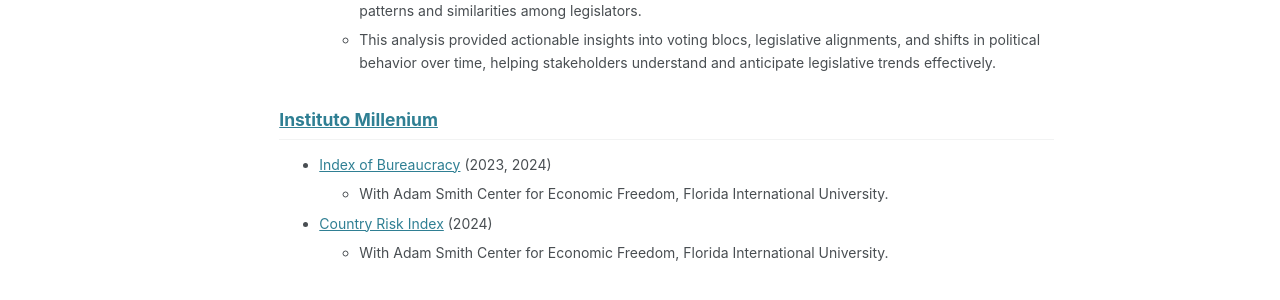
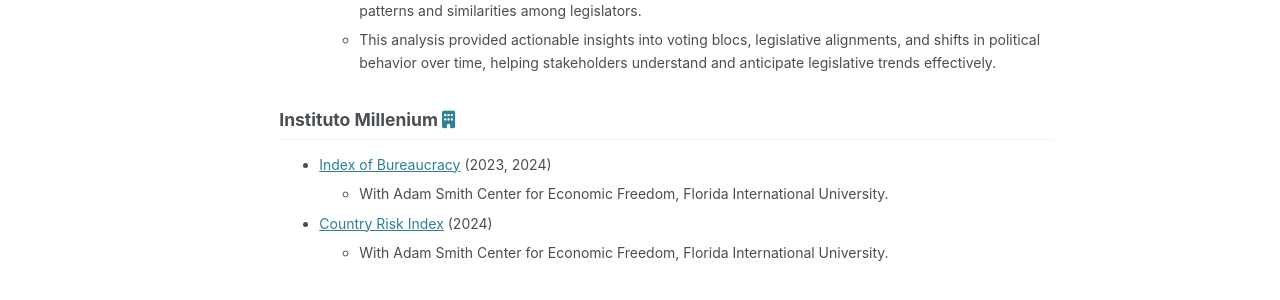
Before and after one commit to piaiaabreu/piaiaabreu.github.io, a Jekyll site: the page built from _pages/consulting.md, in a window 1280 px wide. Shown: the part 618-918 px from the top of the page. Built offline with Jekyll 4.4.1, drawn with Linux system fonts in a browser that asks for light colours; a style sheet for code colours, icons or effects is not loaded.

Commit message:
Update consulting.md

```diff
--- a/_pages/consulting.md
+++ b/_pages/consulting.md
@@ -24,8 +24,7 @@ redirect_from:
 
 
 
-## [Instituto Millenium](https://institutomillenium.org.br/colunistas/mariana-piaia/)
-
+## Instituto Millenium <a href="https://www.institutomillenium.org.br" target="_blank" title="Instituto Millenium"><i class="fas fa-building"></i></a>
 * [Index of Bureaucracy](https://freedom.fiu.edu/index-of-bureaucracy/) (2023, 2024)
   * With Adam Smith Center for Economic Freedom, Florida International University.
 
```
